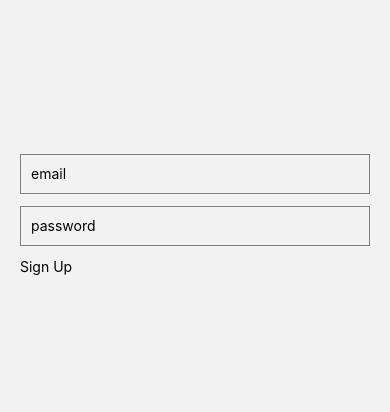
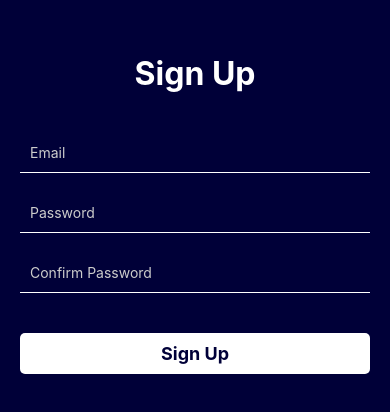
Before and after one commit to krishmaha/swoop, a React Native app: screen /SignUpScreen in a window 390 px wide. Shown: the part 208-620 px from the top of the page. Built offline with nearby package versions, Linux system fonts and the light colour scheme; no server answers.

Commit message:
Change styling for sign up screen

```diff
--- a/src/components/screens/Authentication/SignUpScreen/SignUpScreen.tsx
+++ b/src/components/screens/Authentication/SignUpScreen/SignUpScreen.tsx
@@ -1,4 +1,4 @@
-import React from 'react';
+import React, { useState } from 'react';
 import { View, Text, TextInput, TouchableOpacity, Alert } from 'react-native';
 import auth from '@react-native-firebase/auth';
 import { useNavigation, NavigationProp } from '@react-navigation/native';
@@ -6,11 +6,17 @@ import { RootStackParamList } from 'src/navigation';
 import styles from './signupscreen.style';
 
 const SignUpScreen = () => {
-  const [email, setEmail] = React.useState('');
-  const [password, setPassword] = React.useState('');
+  const [email, setEmail] = useState('');
+  const [password, setPassword] = useState('');
+  const [confirmPassword, setConfirmPassword] = useState('');
   const navigation = useNavigation<NavigationProp<RootStackParamList>>();
 
   const handleSignUp = () => {
+    if (password !== confirmPassword) {
+      Alert.alert('Passwords do not match!');
+      return;
+    }
+
     auth()
       .createUserWithEmailAndPassword(email, password)
       .then(() => {
@@ -20,16 +26,14 @@ const SignUpScreen = () => {
       .catch(error => {
         if (error.code === 'auth/email-already-in-use') {
           Alert.alert('That email address is already in use!');
+        } else if (error.code === 'auth/invalid-email') {
+          Alert.alert('That email address is invalid!');
+        } else {
+          Alert.alert(error.message);
+          console.log(error);
         }
-        if (error.code === 'auth/invalid-email') {
-          Alert.alert('That email address is invalid!');
-        }
-        // Alert.alert(error.message);
-        console.log(error);
-      })
-
-  }
-
+      });
+  };
 
   // const signUpTestFunction = () => {
   //   auth().createUserWithEmailAndPassword("email", "password").then(() => {
@@ -42,27 +46,40 @@ const SignUpScreen = () => {
 
   return (
     <View style={styles.container}>
+      <Text style={styles.header}>Sign Up</Text>
       <TextInput
         style={styles.input}
-        placeholder='email'
+        placeholder='Email'
         value={email}
         onChangeText={setEmail}
         keyboardType='email-address'
         autoCapitalize='none'
+        placeholderTextColor="#ccc"
       />
       <TextInput
         style={styles.input}
-        placeholder='password'
+        placeholder='Password'
         value={password}
         onChangeText={setPassword}
         secureTextEntry
         autoCapitalize='none'
+        placeholderTextColor="#ccc"
       />
-      <TouchableOpacity onPress={handleSignUp}>
-        <Text>Sign Up</Text>
+      <TextInput
+        style={styles.input}
+        placeholder='Confirm Password'
+        value={confirmPassword}
+        onChangeText={setConfirmPassword}
+        secureTextEntry
+        autoCapitalize='none'
+        placeholderTextColor="#ccc"
+      />
+      <TouchableOpacity onPress={handleSignUp} style={styles.signUpButton}>
+        <Text style={styles.signUpButtonText}>Sign Up</Text>
       </TouchableOpacity>
     </View>
-  )
-}
+  );
+};
+
 
 export default SignUpScreen;
--- a/src/components/screens/Authentication/SignUpScreen/signupscreen.style.ts
+++ b/src/components/screens/Authentication/SignUpScreen/signupscreen.style.ts
@@ -4,14 +4,38 @@ const styles = StyleSheet.create({
   container: {
     flex: 1,
     justifyContent: 'center',
+    alignItems: 'center',
+    backgroundColor: '#000038',
     padding: 20,
   },
+  header: {
+    fontSize: 32,
+    color: '#fff',
+    marginBottom: 40,
+    fontWeight: 'bold',
+  },
   input: {
+    width: '100%',
     height: 40,
-    borderColor: 'gray',
-    borderWidth: 1,
-    marginBottom: 12,
+    borderBottomColor: '#fff',
+    borderBottomWidth: 1,
+    marginBottom: 20,
     paddingHorizontal: 10,
+    color: '#fff',
+  },
+  signUpButton: {
+    backgroundColor: '#fff',
+    paddingVertical: 10,
+    paddingHorizontal: 20,
+    borderRadius: 5,
+    marginTop: 20,
+    width: '100%',
+    alignItems: 'center',
+  },
+  signUpButtonText: {
+    color: '#000038',
+    fontSize: 18,
+    fontWeight: 'bold',
   },
 });
 
```
